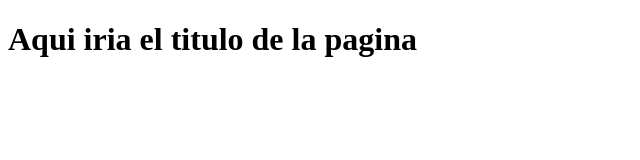
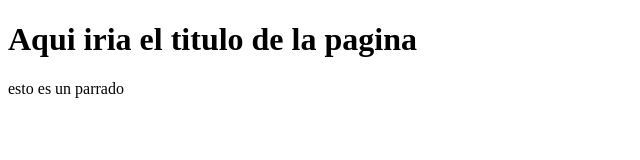
Before and after one commit to Ademel0712/Proyecto-Web-Empresa-C, a plain HTML site: page Index.html in a window 1280 px wide. Shown: the whole page, without its empty margins (0-640 px from the left). Drawn offline with Linux system fonts and the light colour scheme.

Commit message:
Update Index.html

```diff
--- a/Index.html
+++ b/Index.html
@@ -8,5 +8,6 @@
 </head>
 <body>
     <h1>Aqui iria el titulo de la pagina</h1>
+    <p> esto es un parrado </p>
 </body>
 </html>
```
